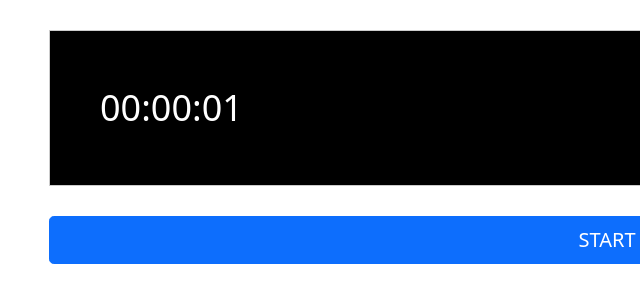
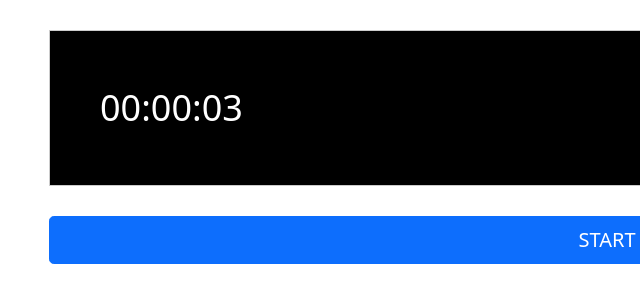
Before and after one commit to pigeon33/git_tutorial, a plain HTML site: page index.html in a window 1280 px wide. Shown: the full height of the page, 33-673 px from the left. Drawn offline with nearby package versions, Linux system fonts and the light colour scheme.

Commit message:
secound commit

```diff
--- a/index.html
+++ b/index.html
@@ -22,7 +22,7 @@
 		<p id="timer">00:00:00</p>
 
 		<script>
-			document.getElementById('timer').innerHTML = '00:00:01';
+			document.getElementById('timer').innerHTML = '00:00:03';
 		</script>
 		<div>
 			<button id = "start_stop" class="btn btn-lg btn-primary">START</button>
```
